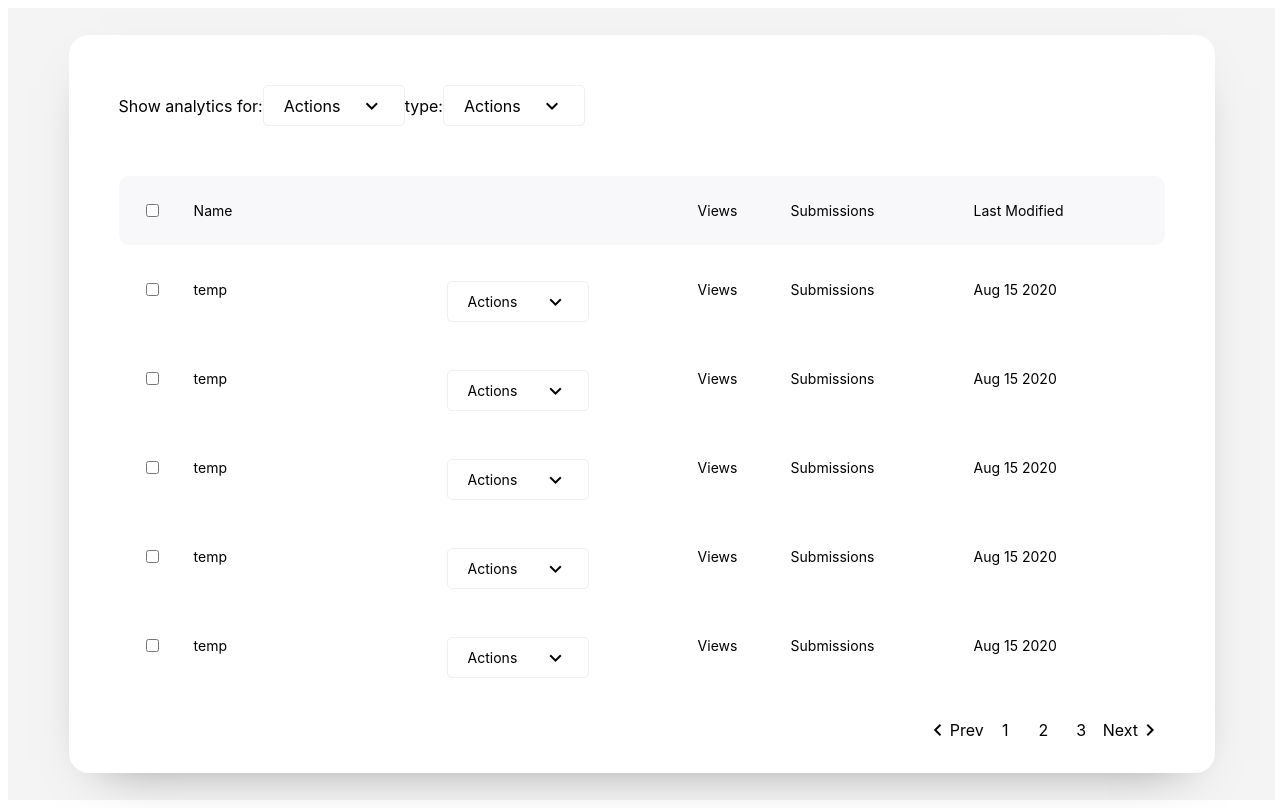
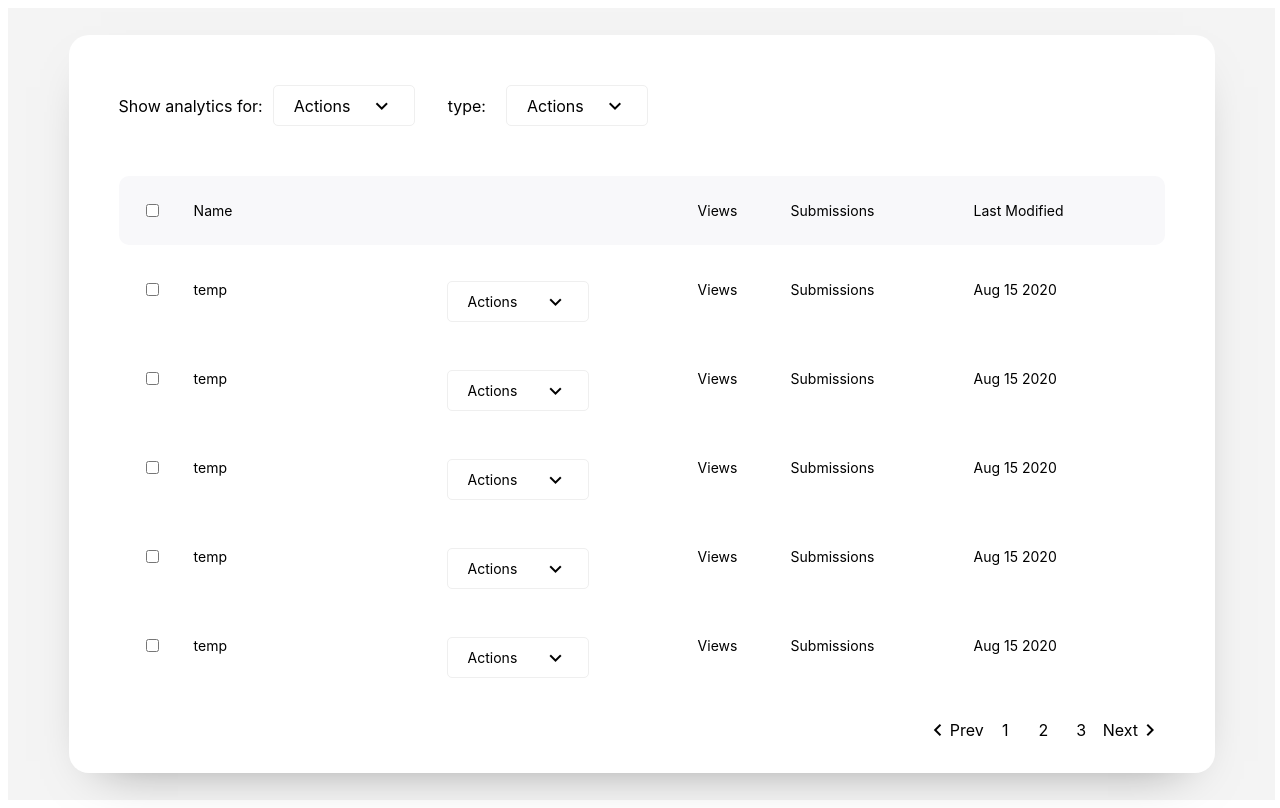
Before and after one commit to codacy20/angular-ts-spacex-launches, an Angular app: page / in a window 1280 px wide. Built offline with nearby package versions, Linux system fonts and the light colour scheme.

Commit message:
4 files modified

```diff
--- a/src/app/drop-down/drop-down.component.css
+++ b/src/app/drop-down/drop-down.component.css
@@ -32,6 +32,10 @@
   display:flex;
 }
 
+.open .material-icons{
+  transform: rotate(180deg);
+}
+
 .row{
   cursor: pointer;
   border-radius: 3px;
--- a/src/app/drop-down/drop-down.component.html
+++ b/src/app/drop-down/drop-down.component.html
@@ -1,9 +1,9 @@
 <div class="wrapper">
-	<div class="container" (click)="toggle()">
+	<div class="container" [ngClass]='{"open":active}' (click)="toggle()">
 		<span>Actions</span>
 		<span class="material-icons">
-    expand_more
-  </span>
+      expand_more
+    </span>
 	</div>
 	<div class="active-container" [ngClass]='{"open":active}'>
 		<div class="row" *ngFor="let item of data; let i = index" (click)="clicked(i)">
--- a/src/app/filter/filter.component.css
+++ b/src/app/filter/filter.component.css
@@ -1,3 +1,12 @@
 .container{
   padding: 50px;
 }
+
+#one{
+  margin-right: 10px;
+}
+
+#two{
+  margin-left: 33px;
+  margin-right: 20px;
+}
--- a/src/app/filter/filter.component.html
+++ b/src/app/filter/filter.component.html
@@ -1,6 +1,6 @@
 <div class="container">
-	<span>Show analytics for:</span>
+	<span id="one">Show analytics for:</span>
 	<app-drop-down class="dropdown"></app-drop-down>
-	<span>type:</span>
+	<span id="two">type:</span>
 	<app-drop-down class="dropdown"></app-drop-down>
 </div>
```
